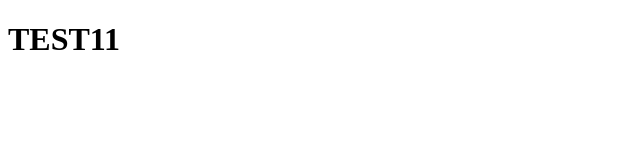
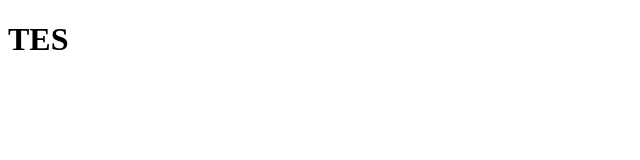
Before and after one commit to meltourme/my-projects, a plain HTML site: page index.html in a window 1280 px wide. Shown: the full height of the page, 0-640 px from the left. Drawn offline with Linux system fonts and the light colour scheme.

Commit message:
test changes

```diff
--- a/index.html
+++ b/index.html
@@ -7,6 +7,6 @@
     <title>Document</title>
 </head>
 <body>
-    <h1>TEST11</h1>
+    <h1>TES </h1>
 </body>
 </html>
```
